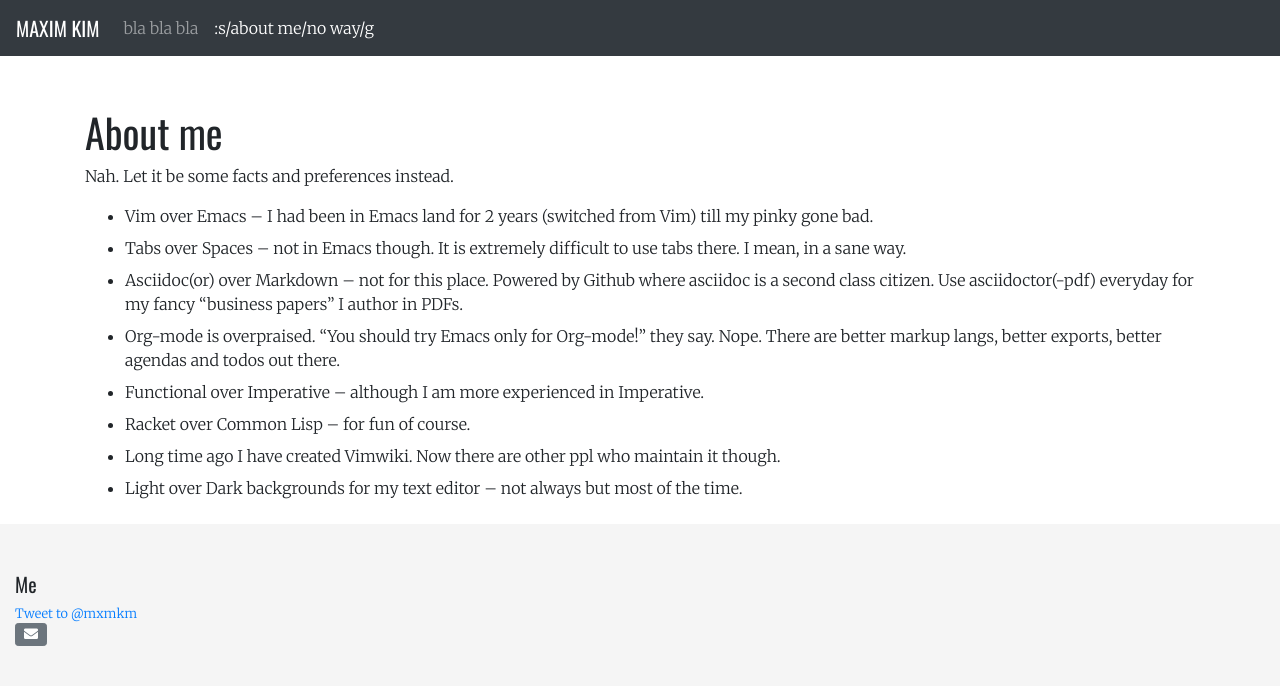
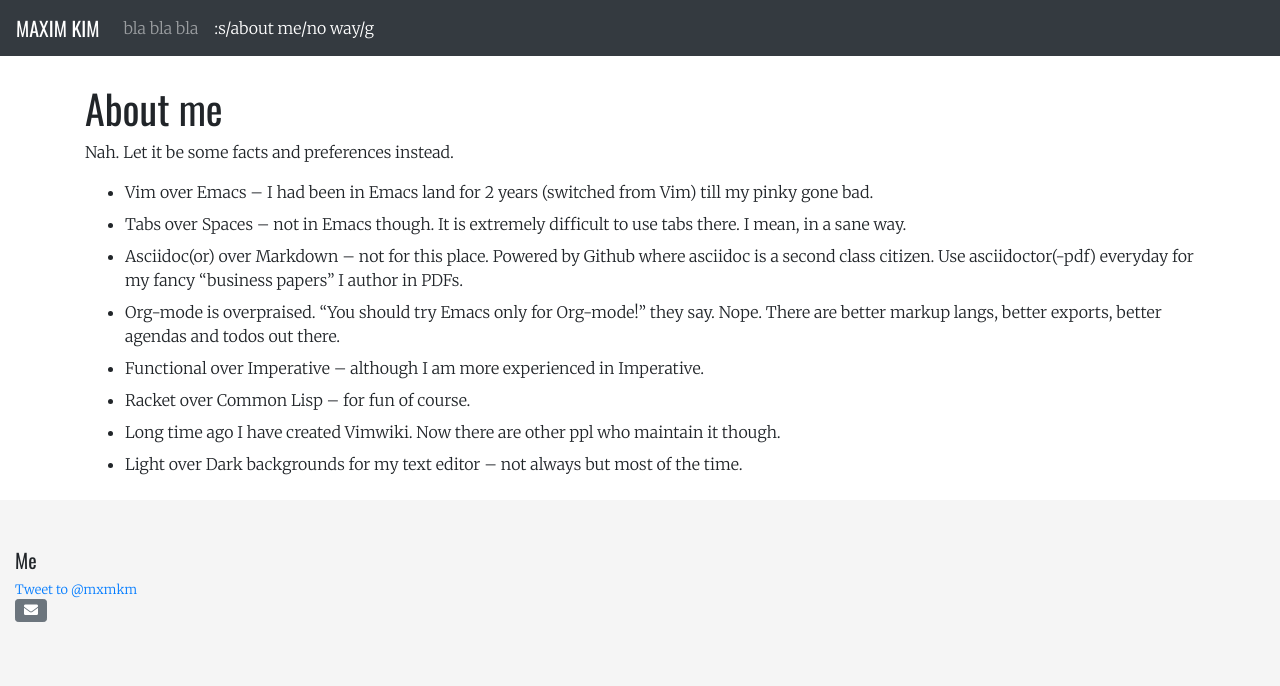
Before and after one commit to habamax/habamax.github.io, a Jekyll site: the page built from about.md, in a window 1280 px wide. Shown: the top 686 px of the page. Built offline with Jekyll 4.4.1, drawn with Linux system fonts in a browser that asks for light colours; nearby versions of some CDN libraries; comment, search, counter and statistics services are not loaded.

Commit message:
Margins :)

```diff
--- a/_layouts/default.html
+++ b/_layouts/default.html
@@ -12,7 +12,7 @@
 	</head>
 	<body>
 		{% include header.html %}
-		<main role="main" class="container mt-5">
+		<main role="main" class="container mt-4">
 			{{ content }}
 		</main>
 		{% include footer.html %}
```
